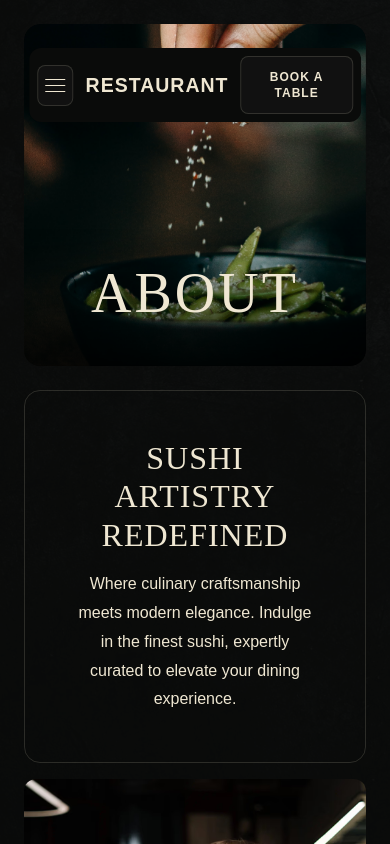
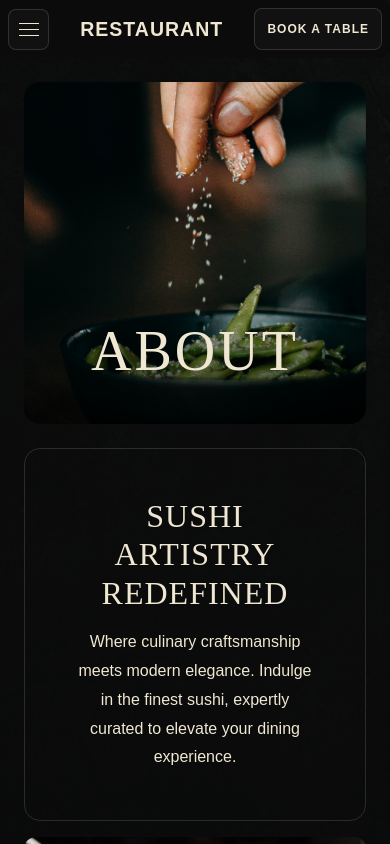
Before and after one commit to Dmialti/SimpleRestaurantSite, a React (Vite) app in the folder client/: page /about in a window 390 px wide. Shown: the top 844 px of the page. Built offline with nearby package versions, Linux system fonts and the light colour scheme; no server answers; grey boxes are pictures that could not be loaded; a web font is replaced by a local one; what @urql/exchange-auth, @urql/exchange-graphcache, urql would draw is missing.

Commit message:
fix: navbar sticky position on small devices

```diff
--- a/client/src/features/NavBar/NavBar.module.css
+++ b/client/src/features/NavBar/NavBar.module.css
@@ -12,15 +12,23 @@
 }
 @media (max-width: 445px) {
   .header {
-    width: 85%;
+    width: 100%;
+    top: 0;
+    position: sticky;
+    translate: none;
+  }
+
+  .navLinks {
+    width: 100%;
     font-size: 5vw;
+    position: relative;
+  }
+  .dropdown {
+    position: absolute;
   }
 }
 @media (max-width: 380px) {
   .header {
-    position: absolute;
-    top: 7vw;
-    width: 85%;
     justify-content: center;
     height: min-content;
     font-size: 8vw;
@@ -41,6 +49,4 @@
   .collapseSecond {
     display: none;
   }
-  .dropdown {
-  }
 }
--- a/client/src/features/NavBar/NavBar.tsx
+++ b/client/src/features/NavBar/NavBar.tsx
@@ -125,10 +125,12 @@ const NavBar: React.FC = () => {
 
   return (
     <header
-      className={`${styles.header} z-50 font-satoshi overflow-hidden rounded-xl fixed flex w-max h-auto left-18 top-18 text-2xl text-text-default font-semibold tracking-[1px]`}
+      className={`${styles.header} z-50 font-satoshi rounded-xl bg-background-default fixed flex w-max h-auto left-18 top-18 text-2xl text-text-default font-semibold tracking-[1px]`}
     >
       <nav className="flex flex-col h-fit w-full relative">
-        <div className="flex items-center justify-between bg-background-default ">
+        <div
+          className={`${styles.navLinks} rounded-xl flex items-center justify-between bg-background-default `}
+        >
           <button
             onMouseEnter={hamburgerMouseEnter}
             onMouseLeave={hamburgerMouseLeave}
@@ -175,7 +177,7 @@ const NavBar: React.FC = () => {
 
         <div
           ref={dropdownRef}
-          className={`${styles.dropdown} hidden bg-background-default`}
+          className={`${styles.dropdown} hidden bg-background-default top-full left-0 w-full rounded-b-xl shadow-lg z-10`}
         >
           <img
             ref={(el) => {
```
